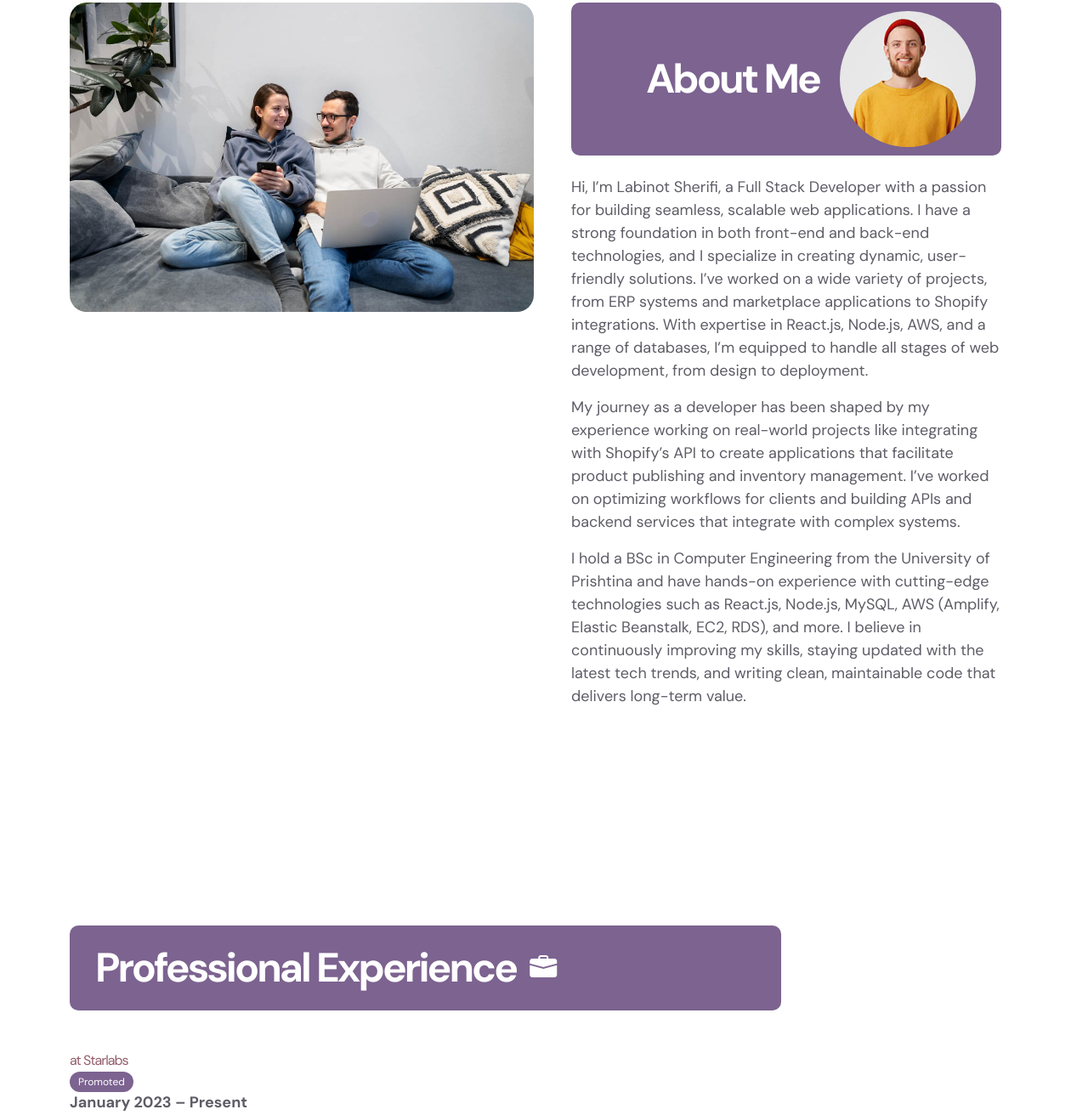
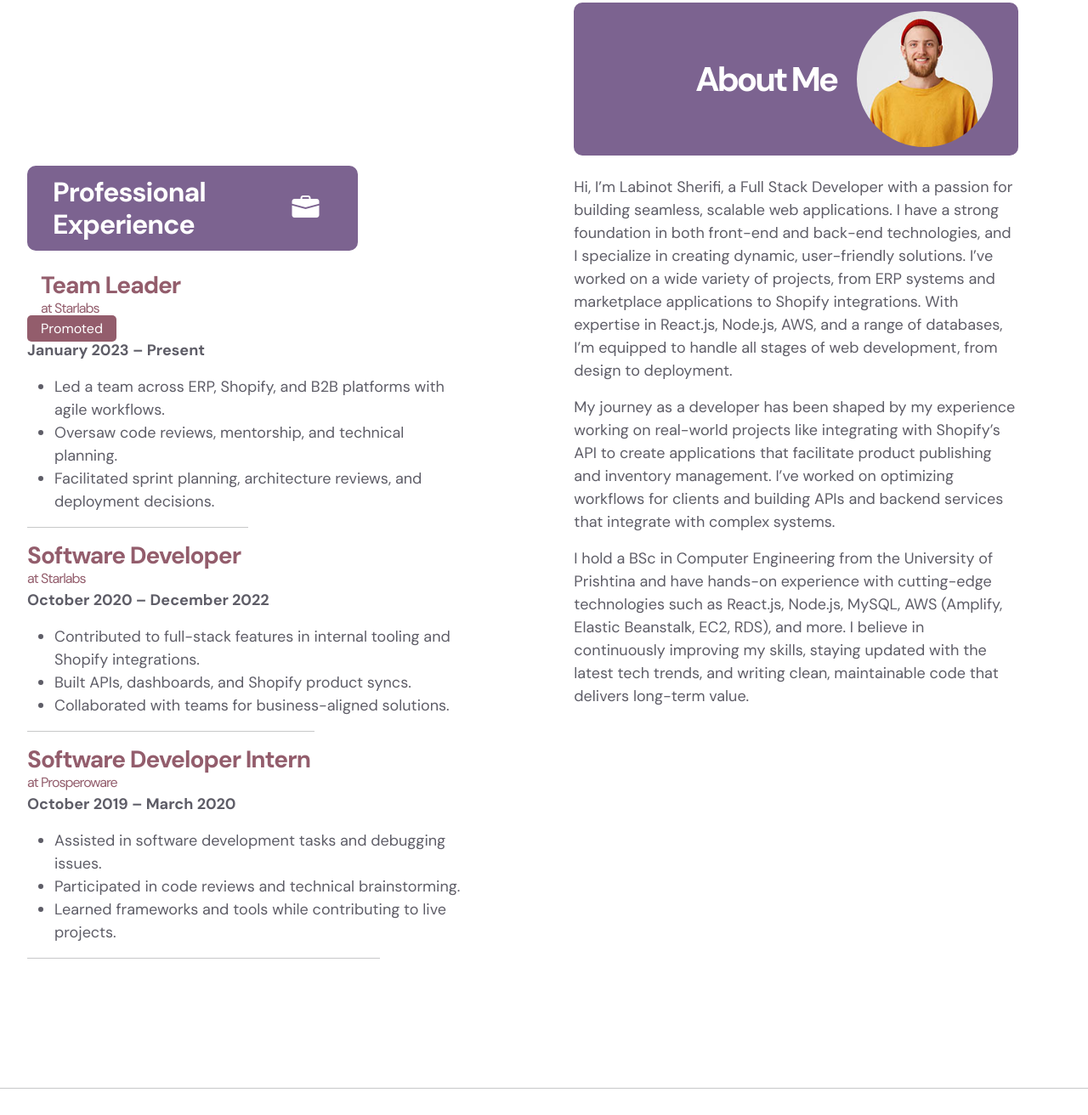
Before and after one commit to LabinotSh/lab_portfolio, a plain HTML site: page index.html in a window 1280 px wide. Shown: the part 777-2089 px from the top of the page at 85% size. Drawn offline with Linux system fonts and the light colour scheme.

Commit message:
Made some changes in layout at about section

```diff
--- a/index.html
+++ b/index.html
@@ -108,17 +108,63 @@ https://templatemo.com/tm-578-first-portfolio
 		</section>
 
 		<section class="about section-padding" id="section_2">
-			<div class="container">
+			<!-- Pushes the section down -->
 			<div class="row">
-					<div class="col-lg-6 col-12">
-						<img src="images/couple-working-from-home-together-sofa.jpg" class="about-image img-fluid"
-							alt="">
+				<div class="col-lg-5 col-11 mt-lg-0" style="margin-left: 2rem; padding-top: 12rem;">
+					<div class="section-title-wrap mb-4 w-75 d-flex align-items-center">
+						<h3 class="text-white mb-0" style="font-size: 2rem; font-weight: 600;">Professional Experience
+						</h3>
+						<i class="bi bi-briefcase-fill text-white me-3 fs-2 bounce-icon m-lg-3"></i>
 					</div>
 
-					<div class="col-lg-6 col-12 mt-5 mt-lg-0">
+					<!-- Team Leader -->
+					<div class="experience-item">
+						<h4 style="font-size: 1.75rem; margin-left: 1rem; color:#935D6C">Team Leader <span
+								class="company" style="color: #935D6C;">at
+								Starlabs</span></h4>
+						<span class="promotion-badge"
+							style="background-color: #935D6C; color: white; padding: 0.3rem 1rem; border-radius: 5px; font-size: 1rem;">Promoted</span>
+						<p><strong>January 2023 – Present</strong></p>
+						<ul>
+							<li>Led a team across ERP, Shopify, and B2B platforms with agile workflows.</li>
+							<li>Oversaw code reviews, mentorship, and technical planning.</li>
+							<li>Facilitated sprint planning, architecture reviews, and deployment decisions.</li>
+						</ul>
+					</div>
+					<hr style="width: 50%;" />
+
+					<!-- Developer -->
+					<div class="experience-item">
+						<h4 style="font-size: 1.75rem; color: #935D6C;">Software Developer <span class="company"
+								style="color: #935D6C;">at Starlabs</span></h4>
+						<p><strong>October 2020 – December 2022</strong></p>
+						<ul>
+							<li>Contributed to full-stack features in internal tooling and Shopify integrations.</li>
+							<li>Built APIs, dashboards, and Shopify product syncs.</li>
+							<li>Collaborated with teams for business-aligned solutions.</li>
+						</ul>
+					</div>
+					<hr style="width: 65%;" />
+
+
+					<!-- Intern -->
+					<div class="experience-item">
+						<h4 style="font-size: 1.75rem; color: #935D6C;">Software Developer Intern <span class="company"
+								style="color: #935D6C;">at Prosperoware</span></h4>
+						<p><strong>October 2019 – March 2020</strong></p>
+						<ul>
+							<li>Assisted in software development tasks and debugging issues.</li>
+							<li>Participated in code reviews and technical brainstorming.</li>
+							<li>Learned frameworks and tools while contributing to live projects.</li>
+						</ul>
+					</div>
+					<hr style="width: 80%;" />
+
+				</div>
+				<div class="col-lg-6 col-12 mt-5 mt-lg-0" style="width: 45%; margin-left: 5rem;">
 					<div class="about-thumb">
 						<div class="section-title-wrap d-flex justify-content-end align-items-center mb-4">
-								<h2 class="text-white me-4 mb-0">About Me</h2>
+							<h2 class="text-white me-4 mb-0" style="font-size: 2.5rem;">About Me</h2>
 							<img src="images/happy-bearded-young-man.jpg" class="avatar-image img-fluid" alt="">
 						</div>
 						<p>
@@ -144,12 +190,11 @@ https://templatemo.com/tm-578-first-portfolio
 						</p>
 					</div>
 				</div>
-
-				</div>
 			</div>
 		</section>
 
-		<section class="experience section-padding" id="section_2">
+
+		<!-- <section class="experience section-padding" id="section_2">
 			<div class="container">
 				<div class="row">
 					<div class="col-12">
@@ -158,7 +203,6 @@ https://templatemo.com/tm-578-first-portfolio
 							<i class="bi bi-briefcase-fill text-white me-3 fs-2 bounce-icon m-lg-3"></i>
 						</div>
 
-						<!-- Team Leader -->
 		<div class="experience-item">
 			<h4>Team Leader <span class="company" style="color: #935D6C;">at Starlabs</span></h4>
 			<span class="promotion-badge">Promoted</span>
@@ -170,7 +214,6 @@ https://templatemo.com/tm-578-first-portfolio
 			</ul>
 		</div>
 
-						<!-- Developer -->
 		<div class="experience-item">
 			<h4>Software Developer <span class="company" style="color: #935D6C;">at Starlabs</span></h4>
 			<p><strong>October 2020 – December 2022</strong></p>
@@ -182,7 +225,6 @@ https://templatemo.com/tm-578-first-portfolio
 			</ul>
 		</div>
 
-						<!-- Intern -->
 		<div class="experience-item">
 			<h4>Software Developer Intern <span class="company" style="color: #935D6C;">at
 					Prosperoware</span></h4>
@@ -196,9 +238,9 @@ https://templatemo.com/tm-578-first-portfolio
 
 		</div>
 		</div>
-			</div>
-		</section>
+		</section> -->
 
+		<hr />
 		<section class="skills section-padding text-black" style="margin-top: 0px;">
 			<div class="container">
 				<div class="row">
```
Lines whose indentation alone changed are shown as unchanged.
